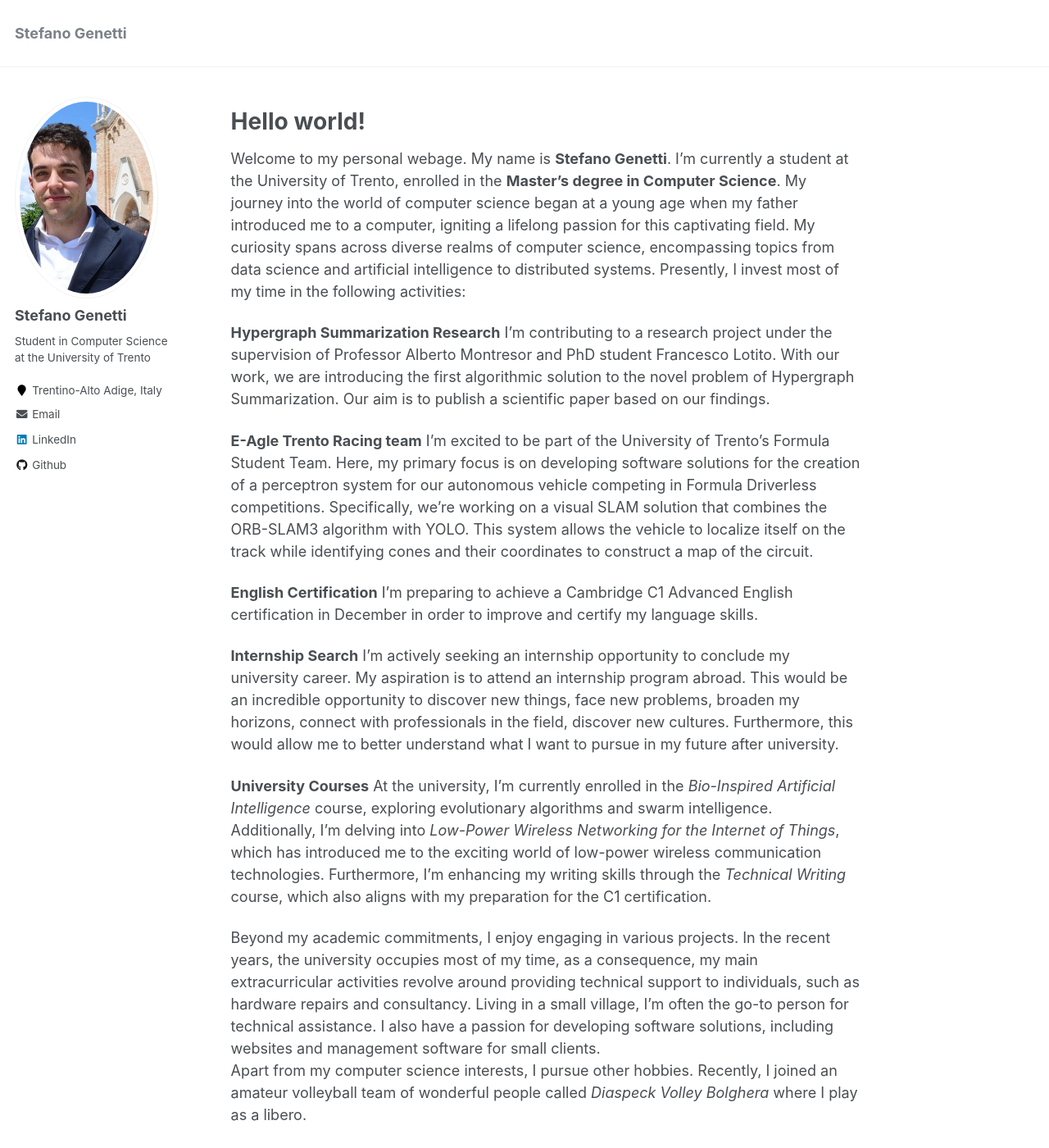
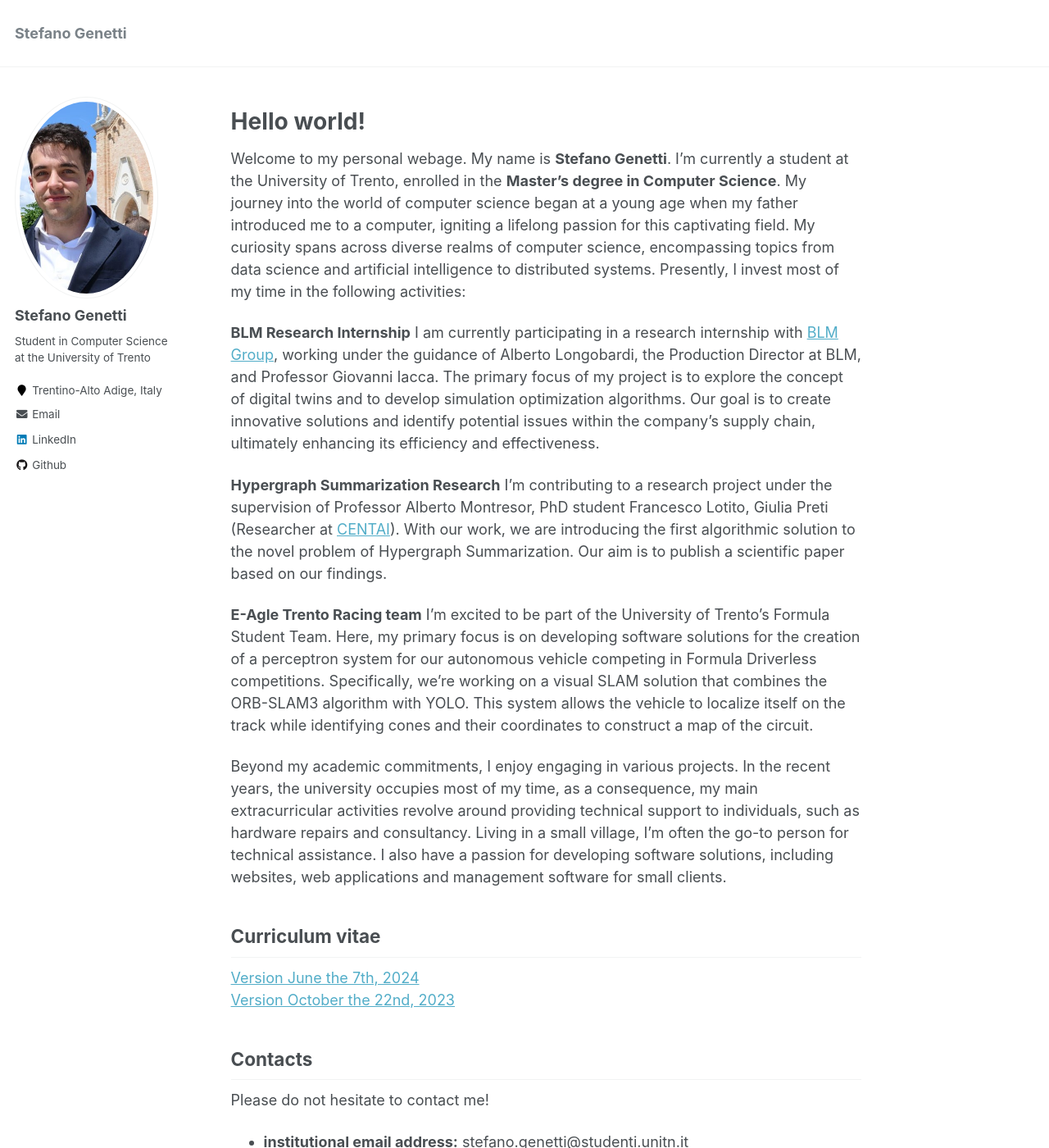
Before and after one commit to StefanoGenettiUniTN/stefanogenettiunitn.github.io, a Jekyll site: the page built from _pages/about.md, in a window 1280 px wide and 1400 px high. Shown: the whole window at 82% size. Built offline with Jekyll 4.4.1, drawn with Linux system fonts in a browser that asks for light colours.

Commit message:
update CV

```diff
--- a/_pages/about.md
+++ b/_pages/about.md
@@ -13,21 +13,18 @@ Hello world!
 Welcome to my personal webage. My name is **Stefano Genetti**. I'm currently a student at the University of Trento, enrolled in the **Master's degree in Computer Science**.
 My journey into the world of computer science began at a young age when my father introduced me to a computer, igniting a lifelong passion for this captivating field. My curiosity spans across diverse realms of computer science, encompassing topics from data science and artificial intelligence to distributed systems. Presently, I invest most of my time in the following activities:
 
-**Hypergraph Summarization Research** I'm contributing to a research project under the supervision of Professor Alberto Montresor and PhD student Francesco Lotito. With our work, we are introducing the first algorithmic solution to the novel problem of Hypergraph Summarization. Our aim is to publish a scientific paper based on our findings.
+**BLM Research Internship** I am currently participating in a research internship with [BLM Group](https://www.blmgroup.com/it/), working under the guidance of Alberto Longobardi, the Production Director at BLM, and Professor Giovanni Iacca. The primary focus of my project is to explore the concept of digital twins and to develop simulation optimization algorithms. Our goal is to create innovative solutions and identify potential issues within the company's supply chain, ultimately enhancing its efficiency and effectiveness.
+
+**Hypergraph Summarization Research** I'm contributing to a research project under the supervision of Professor Alberto Montresor, PhD student Francesco Lotito, Giulia Preti (Researcher at [CENTAI](https://centai.eu/home)). With our work, we are introducing the first algorithmic solution to the novel problem of Hypergraph Summarization. Our aim is to publish a scientific paper based on our findings.
 
 **E-Agle Trento Racing team** I'm excited to be part of the University of Trento's Formula Student Team. Here, my primary focus is on developing software solutions for the creation of a perceptron system for our autonomous vehicle competing in Formula Driverless competitions. Specifically, we're working on a visual SLAM solution that combines the ORB-SLAM3 algorithm with YOLO. This system allows the vehicle to localize itself on the track while identifying cones and their coordinates to construct a map of the circuit.
 
-**English Certification** I'm preparing to achieve a Cambridge C1 Advanced English certification in December in order to improve and certify my language skills.
-
-**Internship Search** I'm actively seeking an internship opportunity to conclude my university career. My aspiration is to attend an internship program abroad. This would be an incredible opportunity to discover new things, face new problems, broaden my horizons, connect with professionals in the field, discover new cultures. Furthermore, this would allow me to better understand what I want to pursue in my future after university.
-
-**University Courses** At the university, I'm currently enrolled in the *Bio-Inspired Artificial Intelligence* course, exploring evolutionary algorithms and swarm intelligence. Additionally, I'm delving into *Low-Power Wireless Networking for the Internet of Things*, which has introduced me to the exciting world of low-power wireless communication technologies. Furthermore, I'm enhancing my writing skills through the *Technical Writing* course, which also aligns with my preparation for the C1 certification.
-
-Beyond my academic commitments, I enjoy engaging in various projects. In the recent years, the university occupies most of my time, as a consequence, my main extracurricular activities revolve around providing technical support to individuals, such as hardware repairs and consultancy. Living in a small village, I'm often the go-to person for technical assistance. I also have a passion for developing software solutions, including websites and management software for small clients.<br>
-Apart from my computer science interests, I pursue other hobbies. Recently, I joined an amateur volleyball team of wonderful people called *Diaspeck Volley Bolghera* where I play as a libero.
+Beyond my academic commitments, I enjoy engaging in various projects. In the recent years, the university occupies most of my time, as a consequence, my main extracurricular activities revolve around providing technical support to individuals, such as hardware repairs and consultancy. Living in a small village, I'm often the go-to person for technical assistance. I also have a passion for developing software solutions, including websites, web applications and management software for small clients.
+<!--Apart from my computer science interests, I pursue other hobbies. Recently, I joined an amateur volleyball team of wonderful people called *Diaspeck Volley Bolghera* where I play as a libero.-->
 
 Curriculum vitae
 ------
+[Version June the 7th, 2024](files/Stefano_Genetti_CV_20240607.pdf){:target="_blank"}<br>
 [Version October the 22nd, 2023](files/Stefano_Genetti_CV.pdf){:target="_blank"}
 
 Contacts
```
Also changed, not shown: 1 other file.
